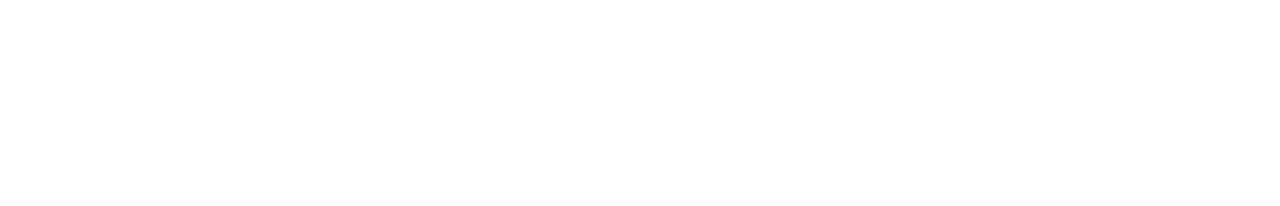
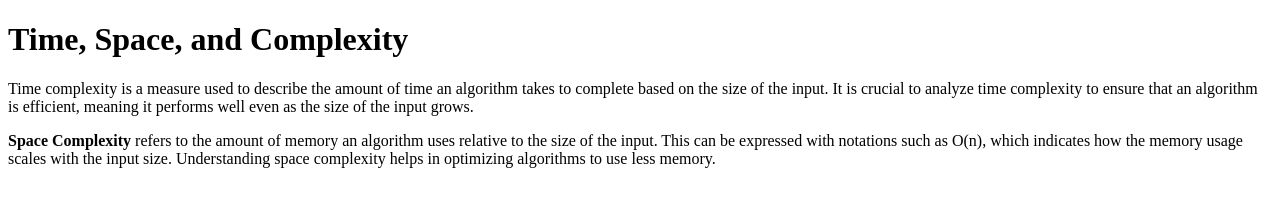
Before and after one commit to acciojob/time-and-space-complexity-Nithyasree8, a website: page main.html in a window 1280 px wide. Drawn offline with Linux system fonts and the light colour scheme.

Commit message:
created a submission

```diff
--- a/main.html
+++ b/main.html
@@ -8,6 +8,10 @@
 
 <body>
 	<!-- the entire body must be written by student -->
+	<h1>Time, Space, and Complexity</h1>
+    <p>Time complexity is a measure used to describe the amount of time an algorithm takes to complete based on the size of the input. It is crucial to analyze time complexity to ensure that an algorithm is efficient, meaning it performs well even as the size of the input grows.</p>
+    <p><b>Space Complexity</b> refers to the amount of memory an algorithm uses relative to the size of the input. This can be expressed with notations such as O(n), which indicates how the memory usage scales with the input size. Understanding space complexity helps in optimizing algorithms to use less memory.</p>
+
     <script type="text/javascript" src="./script.js">
 </script>
 
```
